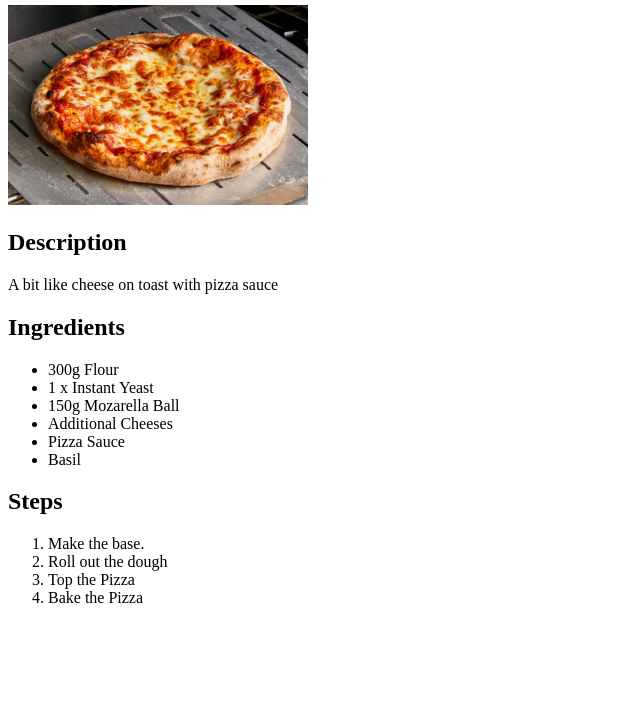
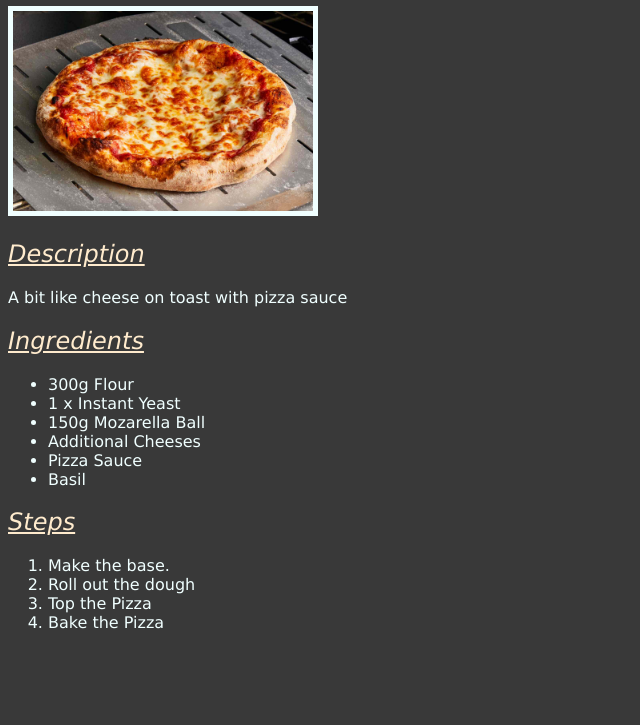
Before and after one commit to bpahunt/odin-recipes, a plain HTML site: page recipes/margheritapizza.html in a window 1280 px wide. Shown: the part 75-800 px from the top of the page, without its empty margins (0-640 px from the left). Drawn offline with Linux system fonts and the light colour scheme.

Commit message:
Add styles.css and update html files

```diff
--- a/recipes/margheritapizza.html
+++ b/recipes/margheritapizza.html
@@ -1,20 +1,21 @@
 <!DOCTYPE html>
 <html lang="en">
 <head>
+    <link rel="stylesheet" href="../styles.css">
     <meta charset="UTF-8">
     <meta name="viewport" content="width=device-width, initial-scale=1.0">
-    <title>Document</title>
+    <title class="heading">Margherita Pizza Recipe</title>
 </head>
 <body>
-    <h1>Margherita Pizza</h1>
+    <h1 class="heading">Margherita Pizza Recipe</h1>
 
     <img src="../images/pizza.jpeg" width="300" alt="Round bread with cheese and bread">
 
-    <h2>Description</h2>
+    <h2 class="heading italicise">Description</h2>
 
     <p>A bit like cheese on toast with pizza sauce</p>
 
-    <h2>Ingredients</h2>
+    <h2 class="heading italicise">Ingredients</h2>
 
     <ul>
         <li>300g Flour</li>
@@ -25,7 +26,7 @@
         <li>Basil</li>
     </ul>
 
-    <h2>Steps</h2>
+    <h2 class="heading italicise">Steps</h2>
 
     <ol>
         <li>Make the base.</li>
--- /dev/null
+++ b/styles.css
@@ -0,0 +1,30 @@
+body {
+    color: azure;
+    font-family: "verdana", sans-serif;
+    background-color: rgba(27, 27, 27, 0.867);
+}
+
+img {
+    border: solid;
+    border-color: azure;
+    border-width: thick;
+}
+
+.heading {
+    text-decoration: underline;
+    font-weight: 1000;
+}
+
+.italicise {
+    font-style:italic;
+    font-weight: 100;
+    color: blanchedalmond
+}
+
+a:link {
+    color: azure;
+}
+
+a:visited{
+    color: aqua;
+}
```
Also changed, not shown: index.html (+3 -2 lines), recipes/cheesesandwich.html (+5 -4 lines), recipes/lasagna.html (+6 -5 lines).
